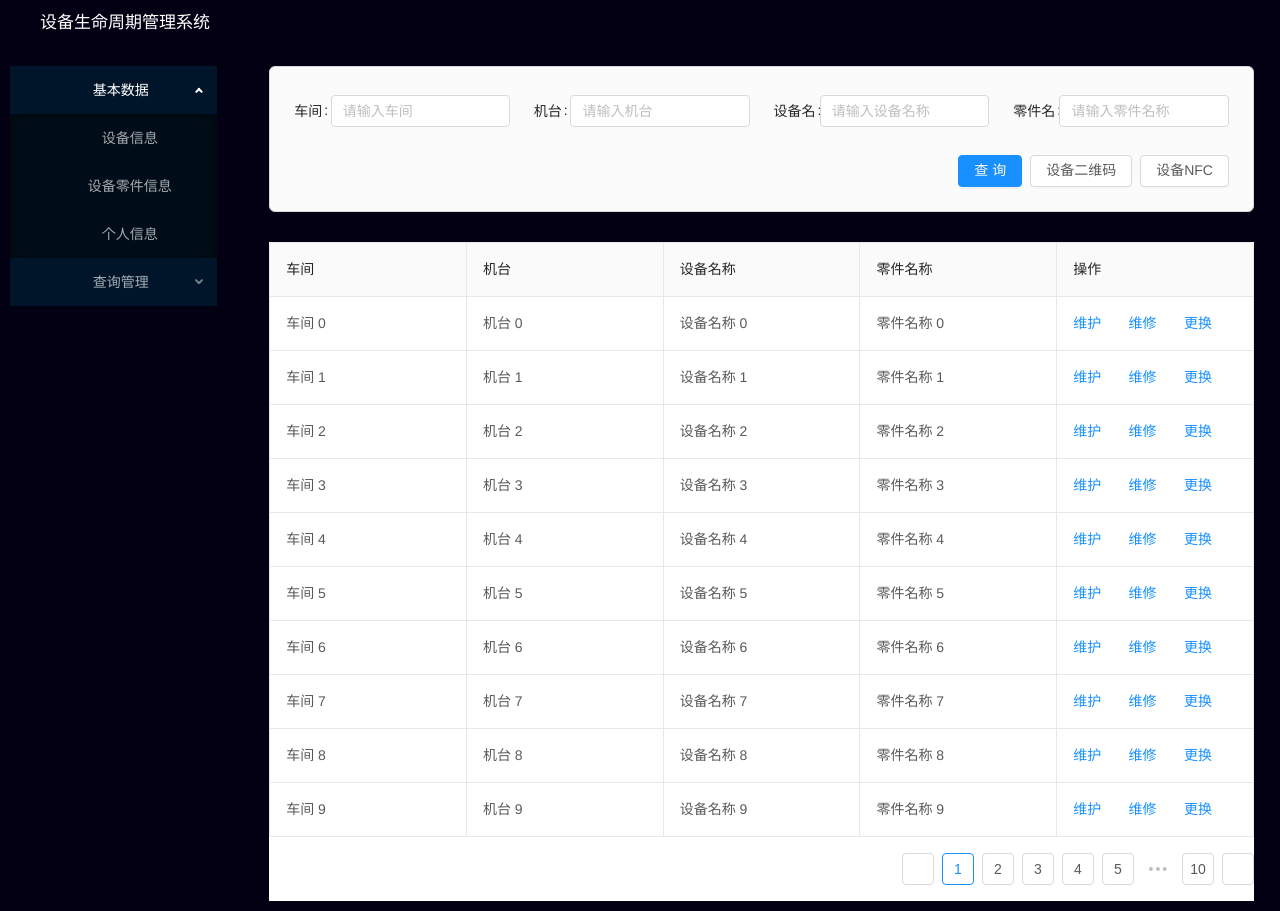
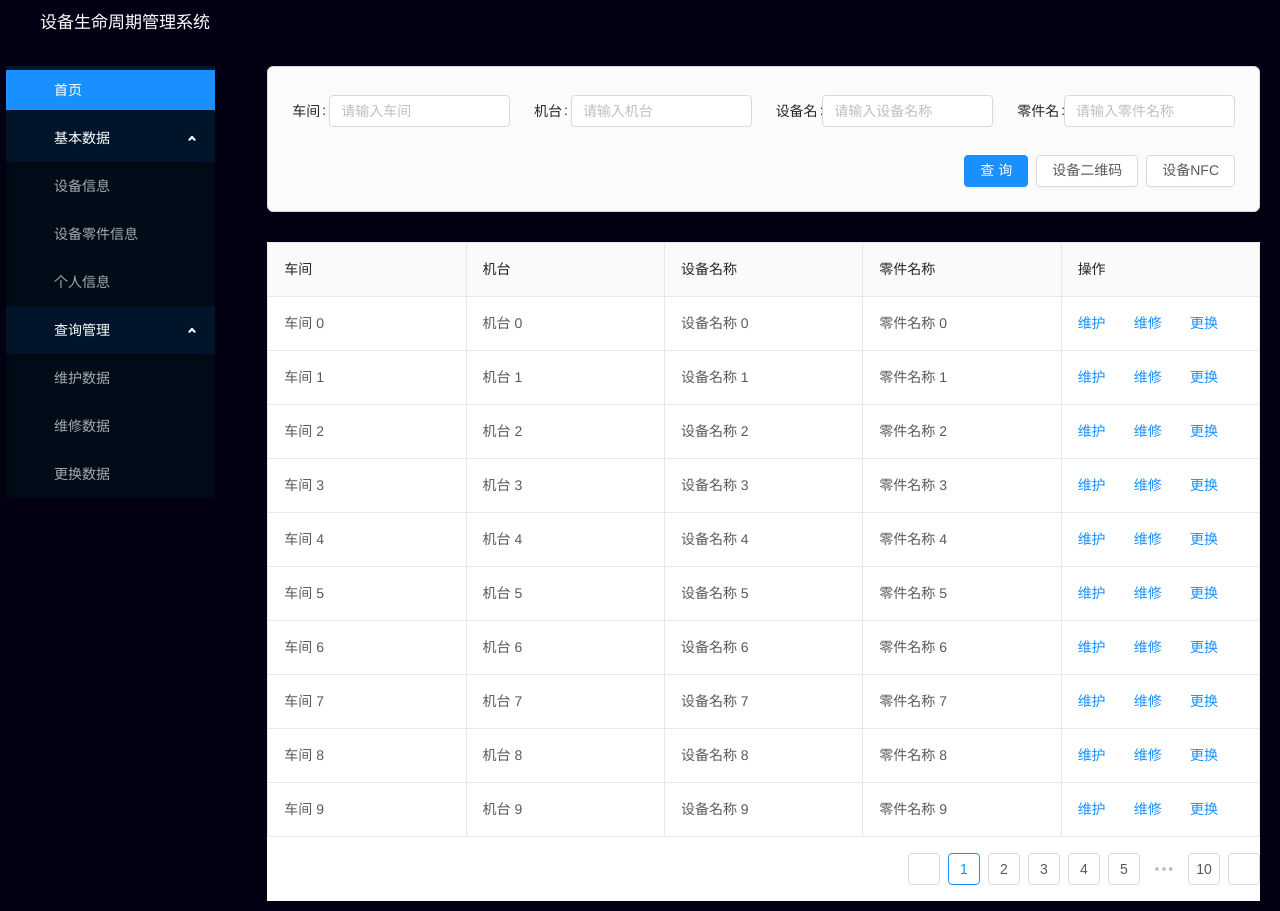
Before and after one commit to Eliane-cc/equipment_system, a Vue app in the folder equipment_system/: page /#/ in a window 1280 px wide. Built offline with nearby package versions, Linux system fonts and the light colour scheme.

Commit message:
feat: 设备信息页面

```diff
--- a/equipment_system/src/components/DeviceInfo.vue
+++ b/equipment_system/src/components/DeviceInfo.vue
@@ -5,8 +5,8 @@
         <a-row :gutter="24">
           <a-col
             v-for="(item,index) in lable"
-            :key="item"
-            :span="6"
+            :key="index"
+            :span="8"
           >
             <a-form-item :label="item.title">
               <a-input :placeholder="item.placeholder"/>
@@ -15,14 +15,11 @@
         </a-row>
         <a-row>
           <a-col :span="24" :style="{ textAlign: 'right' }">
-            <a-button type="primary" html-type="submit">
+            <a-button type="primary" html-type="submit" @click="searchDev">
               查询
             </a-button>
-            <a-button :style="{ marginLeft: '8px' }" @click="QRCode">
-              设备二维码
-            </a-button>
-            <a-button :style="{ marginLeft: '8px' }" @click="devNFC">
-              设备NFC
+            <a-button type="primary" :style="{ marginLeft: '8px' }" @click="createDev">
+              新增
             </a-button>
           </a-col>
         </a-row>
@@ -30,7 +27,7 @@
       <div class="table">
         <a-table :columns="columns" :data-source="data" bordered class="column">
           <template
-            v-for="col in ['workshop', 'machine', 'equitment','part','operation']"
+            v-for="col in ['workshop', 'machine', 'equitment','model','factory','operation']"
             :slot="col"
             slot-scope="text, record, index"
           >
@@ -48,15 +45,16 @@
           </template>
           <template slot="operation" slot-scope="text, record, index">
             <div class="editable-row-operations">
-            <span v-if="record.editable">
-              <a @click="() => save(record.key)">Save</a>
-              <a-popconfirm title="Sure to cancel?" @confirm="() => cancel(record.key)">
-                <a>Cancel</a>
-              </a-popconfirm>
-            </span>
+              <span v-if="record.editable">
+                <a @click="() => save(record.key)">保存</a>
+                <a-popconfirm title="是否确定取消?" cancelText="取消" okText="确定" @confirm="() => cancel(record.key)">
+                  <a>取消</a>
+                </a-popconfirm>
+              </span>
               <span v-else>
-              <a :disabled="editingKey !== ''" @click="() => edit(record.key)">Edit</a>
-            </span>
+                <a :disabled="editingKey !== ''" @click="() => edit(record.key)">编辑</a>
+                <a :disabled="editingKey !== ''" @click="() => delete(record.key)">删除</a>
+              </span>
             </div>
           </template>
         </a-table>
@@ -70,26 +68,32 @@
     {
       title: '车间',
       dataIndex: 'workshop',
-      width: '20%',
+      width: '16.6%',
       scopedSlots: { customRender: 'workshop' },
     },
     {
       title: '机台',
       dataIndex: 'machine',
-      width: '20%',
+      width: '16.6%',
       scopedSlots: { customRender: 'machine' },
     },
     {
       title: '设备名称',
       dataIndex: 'equitment',
-      width: '20%',
+      width: '16.7%',
       scopedSlots: { customRender: 'equitment' },
     },
     {
-      title: '零件名称',
-      dataIndex: 'part',
-      width: '20%',
-      scopedSlots: { customRender: 'part' },
+      title: '型号',
+      dataIndex: 'model',
+      width: '16.6%',
+      scopedSlots: { customRender: 'model' },
+    },
+    {
+      title: '厂家',
+      dataIndex: 'factory',
+      width: '16.6%',
+      scopedSlots: { customRender: 'factory' },
     },
     {
       title: '操作',
@@ -102,10 +106,11 @@
   for (let i = 0; i < 100; i++) {
     data.push({
       key: i.toString(),
-      workshop: `Edrward ${i}`,
-      machine: 32,
-      equitment: `London Park no. ${i}`,
-      part: `London Park no. ${i}`
+      workshop: `车间 ${i}`,
+      machine: `机台 ${i}`,
+      equitment: `设备名称. ${i}`,
+      model: `型号. ${i}`,
+      factory: `厂家. ${i}`
     });
   }
   export default {
@@ -123,12 +128,8 @@
             placeholder: '请输入机台'
           },
           {
-            title: '设备名',
+            title: '设备名称',
             placeholder: '请输入设备名称'
-          },
-          {
-            title: '零件名',
-            placeholder: '请输入零件名称'
           }
         ],
         form: this.$form.createForm(this, { name: 'advanced_search' }),
@@ -138,20 +139,12 @@
       }
     },
     methods: {
-      //设备二维码
-      QRCode(){
-
-      },
       //表单查询
       handleSearch(e) {
         this.form.validateFields((error, values) => {
           console.log('error', error);
           console.log('Received values of form: ', values);
         });
-      },
-      //设备NFC
-      devNFC(){
-
       },
       handleChange(value, key, column) {
         const newData = [...this.data];
@@ -161,6 +154,7 @@
           this.data = newData;
         }
       },
+      //编辑
       edit(key) {
         const newData = [...this.data];
         const target = newData.filter(item => key === item.key)[0];
@@ -170,6 +164,17 @@
           this.data = newData;
         }
       },
+      //删除
+      delete(key) {
+        const newData = [...this.data];
+        const target = newData.filter(item => key === item.key)[0];
+        this.editingKey = key;
+        if (target) {
+          target.editable = true;
+          this.data = newData;
+        }
+      },
+      //保存修改
       save(key) {
         const newData = [...this.data];
         const newCacheData = [...this.cacheData];
@@ -183,6 +188,7 @@
         }
         this.editingKey = '';
       },
+      //取消修改
       cancel(key) {
         const newData = [...this.data];
         const target = newData.filter(item => key === item.key)[0];
@@ -193,6 +199,10 @@
           this.data = newData;
         }
       },
+      //查询设备
+      searchDev(){},
+      //新增设备
+      createDev(){}
     },
   }
 </script>
@@ -200,6 +210,7 @@
 <style scoped>
   .contain{
     color: #ffffff;
+    background-color: #040014;
   }
   .form {
     padding: 24px;
@@ -216,6 +227,12 @@
     border-radius: 6px;
   }
   .column{
-    background-color: #A5A5A5;
+    background-color: #ffffff;
   }
+  .oper{
+    display: flex;
+    justify-content: space-between;
+    padding-right: 25px;
+  }
+
 </style>
--- a/equipment_system/src/components/Navigation.vue
+++ b/equipment_system/src/components/Navigation.vue
@@ -10,32 +10,38 @@
       <!--  导航栏  -->
       <a-col :span="navSpan">
         <a-menu
-          :default-open-keys="['sub1']"
+          :default-selected-keys="['1']"
+          :default-open-keys="['sub1','sub2']"
           mode="inline"
           theme="dark"
           :inline-collapsed="collapsed"
+          class="nav"
         >
+          <a-menu-item key="1" class="home" @click="navPage('/')">
+            <a-icon type="home" />
+            <span>首页</span>
+          </a-menu-item>
           <a-sub-menu key="sub1">
             <span slot="title"><a-icon type="database"/><span>基本数据</span></span>
-            <a-menu-item key="1">
+            <a-menu-item key="2" @click="navPage('/devInfo')">
               设备信息
             </a-menu-item>
-            <a-menu-item key="2">
+            <a-menu-item key="3" @click="navPage('/devInfo')">
               设备零件信息
             </a-menu-item>
-            <a-menu-item key="3">
+            <a-menu-item key="4" @click="navPage('/devInfo')">
               个人信息
             </a-menu-item>
           </a-sub-menu>
           <a-sub-menu key="sub2">
             <span slot="title"><a-icon type="setting" /><span>查询管理</span></span>
-            <a-menu-item key="4">
+            <a-menu-item key="5" @click="navPage('/devInfo')">
               维护数据
             </a-menu-item>
-            <a-menu-item key="5">
+            <a-menu-item key="6" @click="navPage('/devInfo')">
               维修数据
             </a-menu-item>
-            <a-menu-item key="6">
+            <a-menu-item key="7" @click="navPage('/devInfo')">
               更换数据
             </a-menu-item>
           </a-sub-menu>
@@ -62,6 +68,7 @@
       };
     },
     methods: {
+      //左侧导航栏收缩
       toggleCollapsed() {
         this.collapsed = !this.collapsed;
         if(this.collapsed == true){
@@ -72,6 +79,10 @@
           this.mainSpan = '19'
         }
       },
+      // 页面跳转
+      navPage(path){
+        this.$router.push(path)
+      }
     },
   }
 </script>
@@ -81,7 +92,7 @@
     background-color: #040014;
   }
   .row{
-    padding: 20px 26px 10px 10px;
+    padding: 20px 20px 10px 6px;
   }
   .flex-row{
     display: flex;
@@ -106,4 +117,7 @@
     width: 100%;
     background-color: #ffffff;
   }
+  .nav{
+    text-align: left;
+  }
 </style>
--- a/equipment_system/src/router/index.js
+++ b/equipment_system/src/router/index.js
@@ -2,6 +2,7 @@
 import Router from 'vue-router'
 import Login from "../views/Login";
 import Index from "../views/Index";
+import DeviceInfo from "../components/DeviceInfo";
 
 Vue.use(Router)
 
@@ -19,6 +20,11 @@
       meta:{
         showNav: true
       }
-    }
+    },
+    {
+      path: '/devInfo',
+      name: 'devInfo',
+      component: DeviceInfo
+    },
   ]
 })
```
